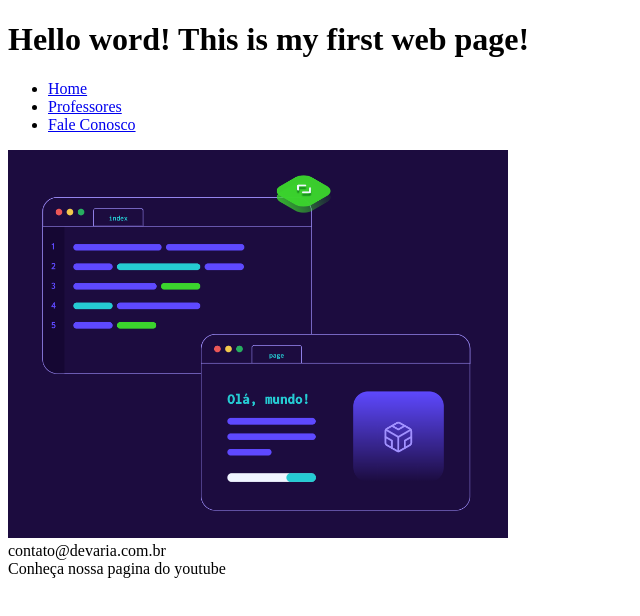
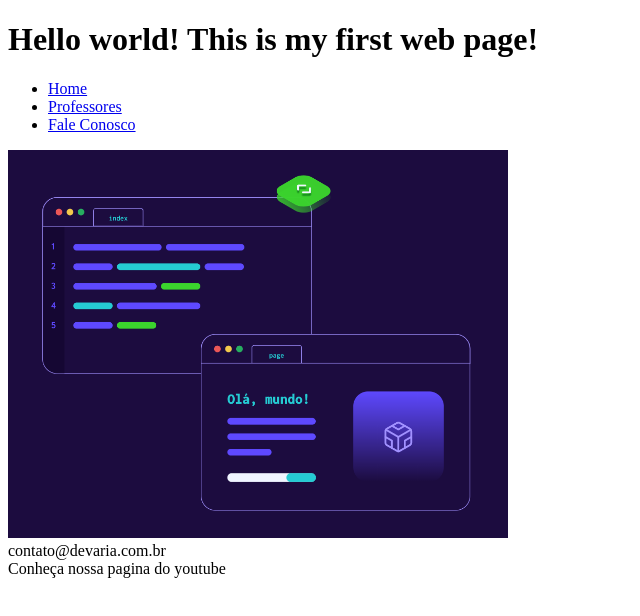
Before and after one commit to DevJeanAlves/Pojeto-HTML-2021, a plain HTML site: page index.html in a window 1280 px wide. Shown: the whole page, without its empty margins (0-640 px from the left). Drawn offline with Linux system fonts and the light colour scheme.

Commit message:
correção ortoografica - fix

```diff
--- a/index.html
+++ b/index.html
@@ -8,7 +8,7 @@
     </head>
     <body>
         <header>
-            <h1>Hello word! This is my first web page!</h1>
+            <h1>Hello world! This is my first web page!</h1>
             <nav>
                 <ul>
                     <li><a href="index.html">Home</a></li>
```
